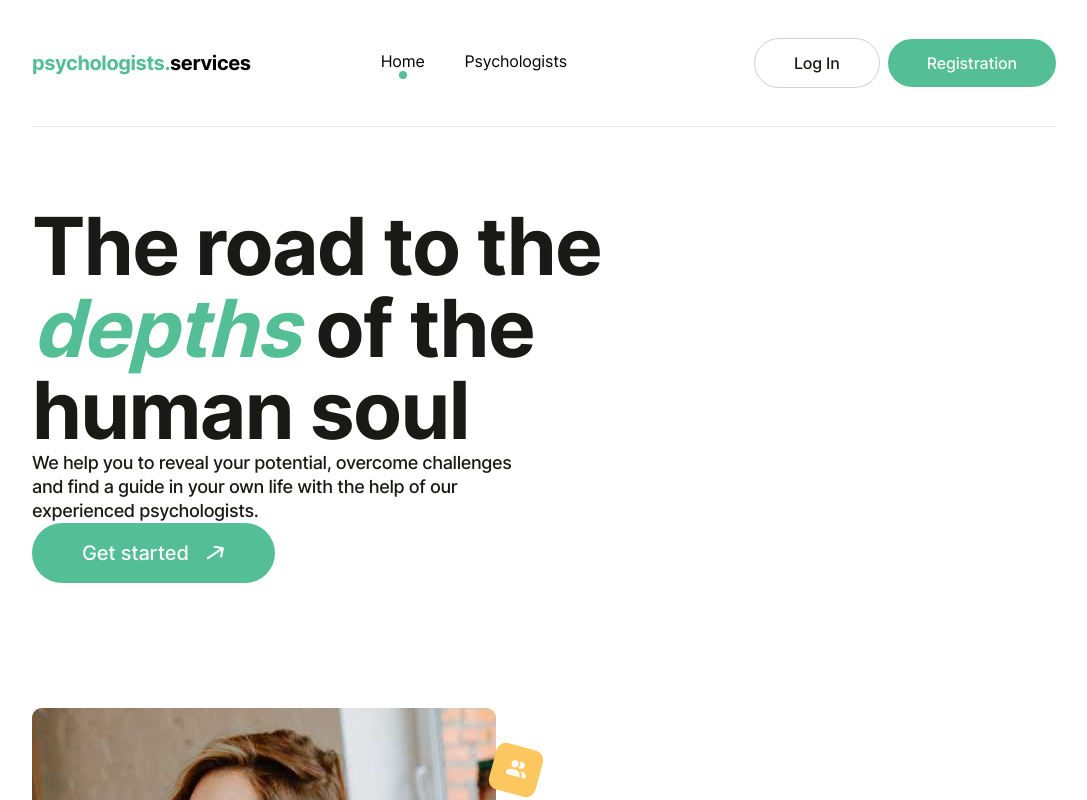
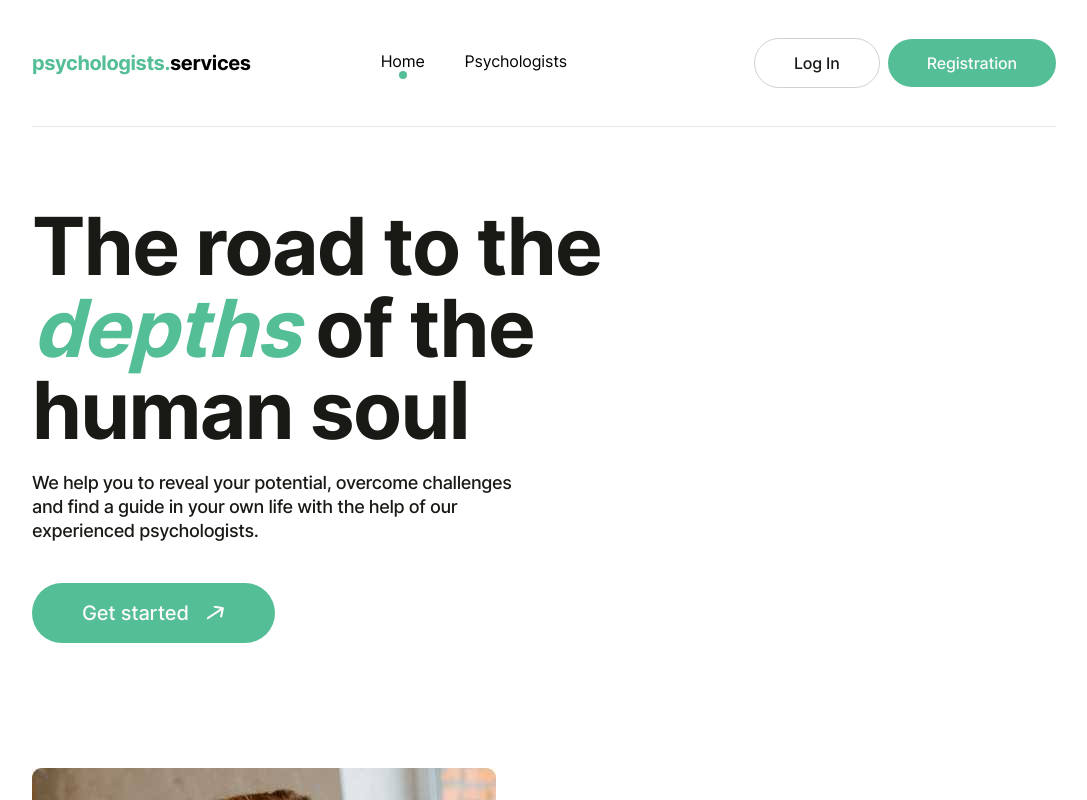
Before and after one commit to Fa11enSky/psychology, a React (Create React App) app: page / in a window 1280 px wide. Shown: the top 800 px of the page, without its empty margins (96-1183 px from the left). Built offline with nearby package versions, Linux system fonts and the light colour scheme.

Commit message:
update hero styles

```diff
--- a/src/components/Hero/styles.module.css
+++ b/src/components/Hero/styles.module.css
@@ -13,6 +13,7 @@
   line-height: 1.025;
   letter-spacing: -0.02em;
   color: #191a15;
+  margin-bottom: 20px;
 }
 .heroTitle > span {
   font-style: italic;
@@ -25,6 +26,7 @@
   line-height: 1.33333;
   letter-spacing: -0.02em;
   color: #191a15;
+  margin-bottom: 40px;
 }
 .heroBtn {
   display: flex;
```
